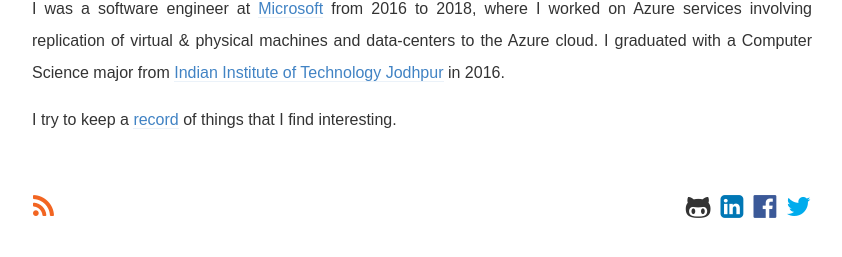
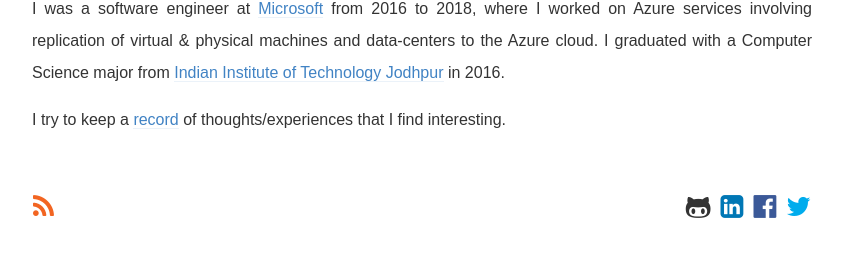
Before and after one commit to aseemrb/aseemrb.github.io, a Jekyll site: the page built from index.html, in a window 1280 px wide. Shown: the part 240-497 px from the top of the page, without its empty margins (218-1060 px from the left). Built offline with Jekyll 4.4.1, drawn with Linux system fonts in a browser that asks for light colours.

Commit message:
edit record statement

```diff
--- a/index.html
+++ b/index.html
@@ -14,4 +14,4 @@ where I worked on Azure services involving replication of virtual & physical mac
 I graduated with a Computer Science major from
 <a href="http://iitj.ac.in/">Indian Institute of Technology Jodhpur</a> in 2016.</p>
 
-<p>I try to keep a <a href="{{ site.baseurl }}/record/">record</a> of things that I find interesting.</p>
+<p>I try to keep a <a href="{{ site.baseurl }}/record/">record</a> of thoughts/experiences that I find interesting.</p>
```
